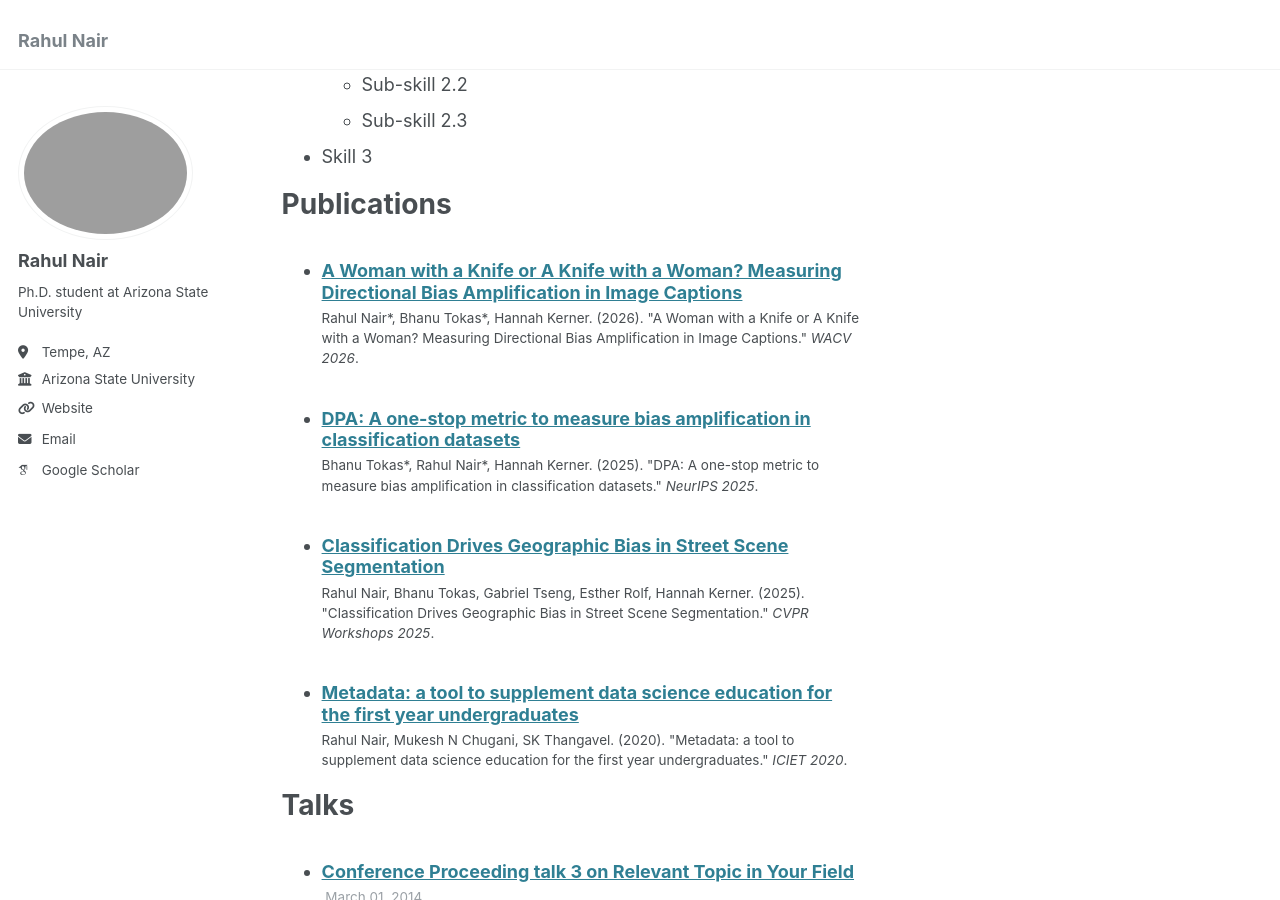
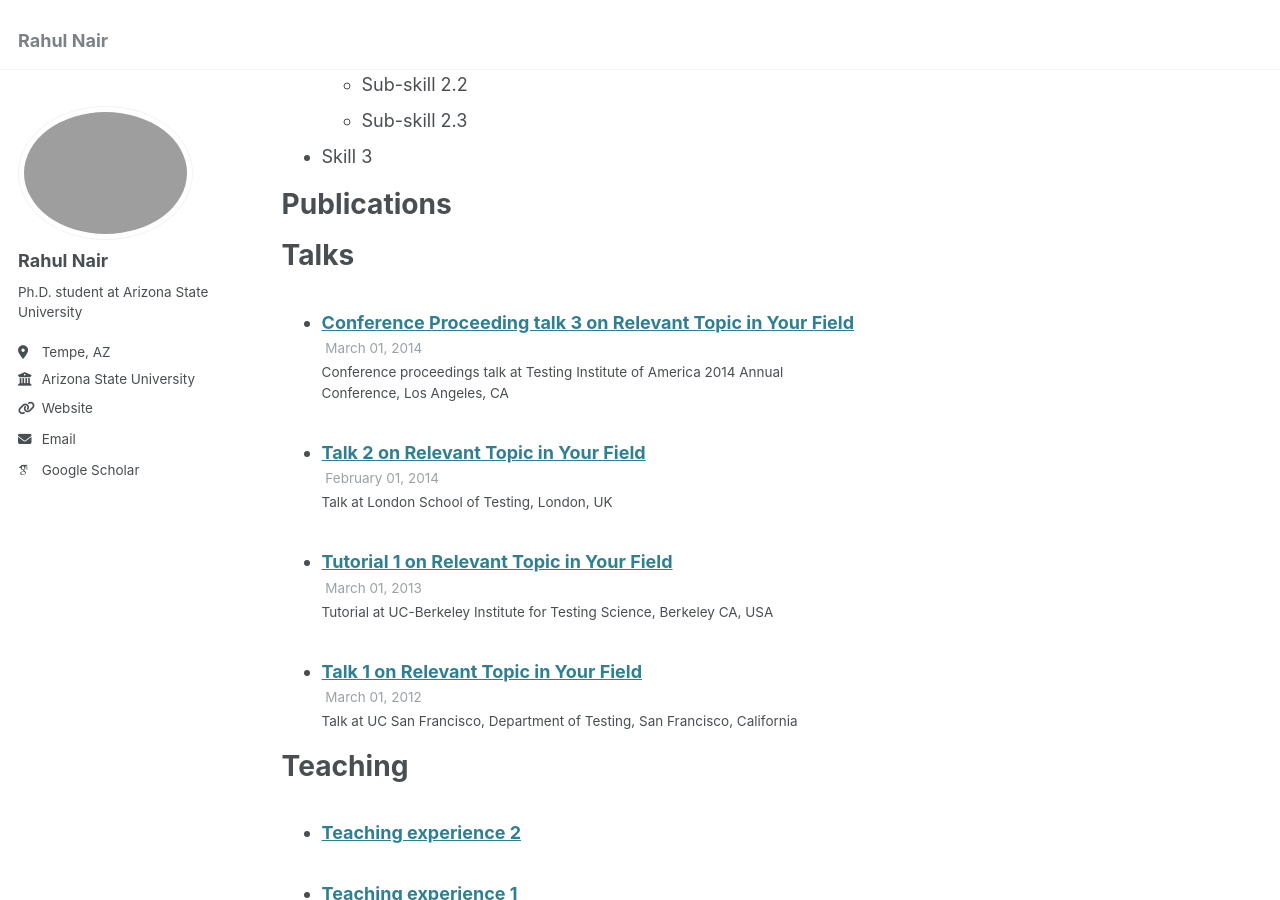
Before and after one commit to rahul1801/rahul1801.github.io, a Jekyll site: the page built from _pages/cv.md, in a window 1280 px wide and 900 px high, scrolled down 899 px. Built offline with Jekyll 4.4.1, drawn with Linux system fonts in a browser that asks for light colours; some web fonts are replaced.

Commit message:
paper format changes

```diff
--- a/_publications/2020-01-01-iciet-metadata.md
+++ /dev/null
@@ -1,10 +0,0 @@
----
-title: "Metadata: a tool to supplement data science education for the first year undergraduates"
-collection: publications
-category: conferences
-permalink: /publication/2020-01-01-iciet-metadata
-excerpt: 'This paper presents Metadata, a tool designed to enhance data science education for first-year undergraduate students.'
-date: 2020-01-01
-venue: 'International Conference on Information and Education Technology (ICIET)'
-citation: 'Rahul Nair, Mukesh N Chugani, SK Thangavel. (2020). &quot;Metadata: a tool to supplement data science education for the first year undergraduates.&quot; <i>ICIET 2020</i>.'
----
--- a/_publications/2025-06-01-cvpr-geographic-bias.md
+++ /dev/null
@@ -1,10 +0,0 @@
----
-title: "Classification Drives Geographic Bias in Street Scene Segmentation"
-collection: publications
-category: conferences
-permalink: /publication/2025-06-01-cvpr-geographic-bias
-excerpt: 'This paper investigates how classification tasks drive geographic bias in street scene segmentation models.'
-date: 2025-06-01
-venue: 'IEEE/CVF Conference on Computer Vision and Pattern Recognition Workshops (CVPR-W)'
-citation: 'Rahul Nair, Bhanu Tokas, Gabriel Tseng, Esther Rolf, Hannah Kerner. (2025). &quot;Classification Drives Geographic Bias in Street Scene Segmentation.&quot; <i>CVPR Workshops 2025</i>.'
----
--- a/_publications/2025-12-01-neurips-dpa.md
+++ /dev/null
@@ -1,10 +0,0 @@
----
-title: "DPA: A one-stop metric to measure bias amplification in classification datasets"
-collection: publications
-category: conferences
-permalink: /publication/2025-12-01-neurips-dpa
-excerpt: 'This paper presents DPA, a comprehensive metric for measuring bias amplification in classification datasets.'
-date: 2025-12-01
-venue: 'Neural Information Processing Systems (NeurIPS)'
-citation: 'Bhanu Tokas*, Rahul Nair*, Hannah Kerner. (2025). &quot;DPA: A one-stop metric to measure bias amplification in classification datasets.&quot; <i>NeurIPS 2025</i>.'
----
--- a/_publications/2026-01-01-wacv-directional-bias.md
+++ /dev/null
@@ -1,10 +0,0 @@
----
-title: "A Woman with a Knife or A Knife with a Woman? Measuring Directional Bias Amplification in Image Captions"
-collection: publications
-category: conferences
-permalink: /publication/2026-01-01-wacv-directional-bias
-excerpt: 'This paper introduces a method for measuring directional bias amplification in image captioning models.'
-date: 2026-01-01
-venue: 'IEEE/CVF Winter Conference on Applications of Computer Vision (WACV)'
-citation: 'Rahul Nair*, Bhanu Tokas*, Hannah Kerner. (2026). &quot;A Woman with a Knife or A Knife with a Woman? Measuring Directional Bias Amplification in Image Captions.&quot; <i>WACV 2026</i>.'
----
```
Also changed, not shown: _pages/about.md (+27 -3 lines), images/dbac_wacv.png (added), images/dpa_neurips.png (added), images/metadata_tool.png (added), 2 other files.
